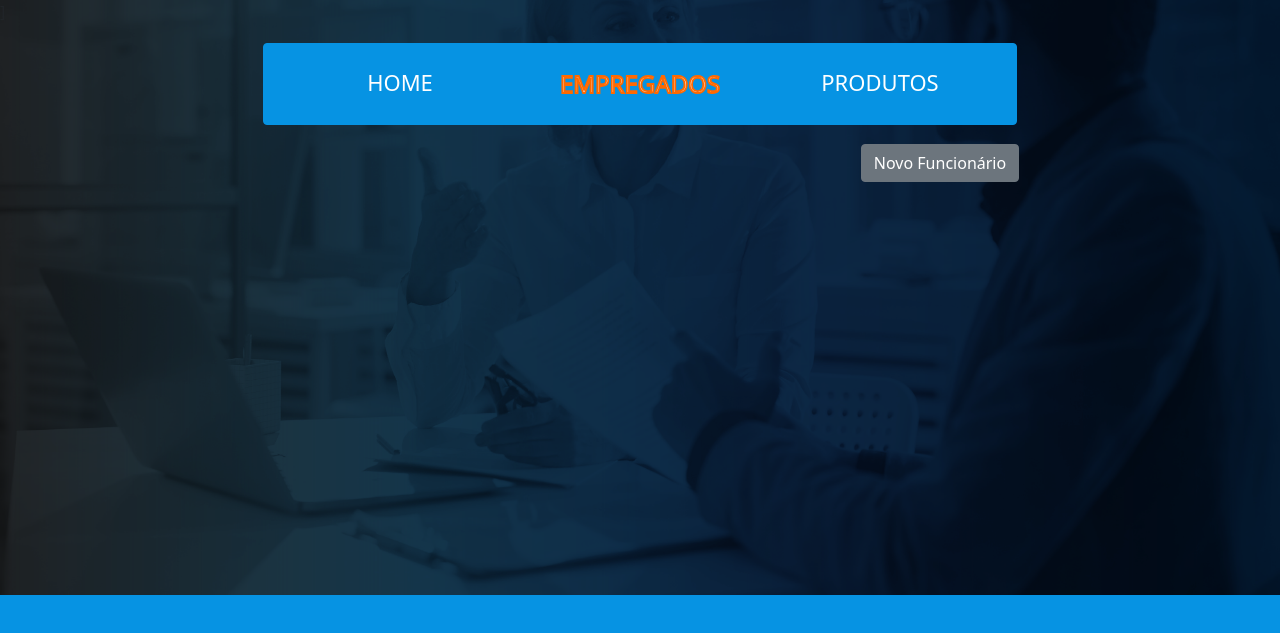
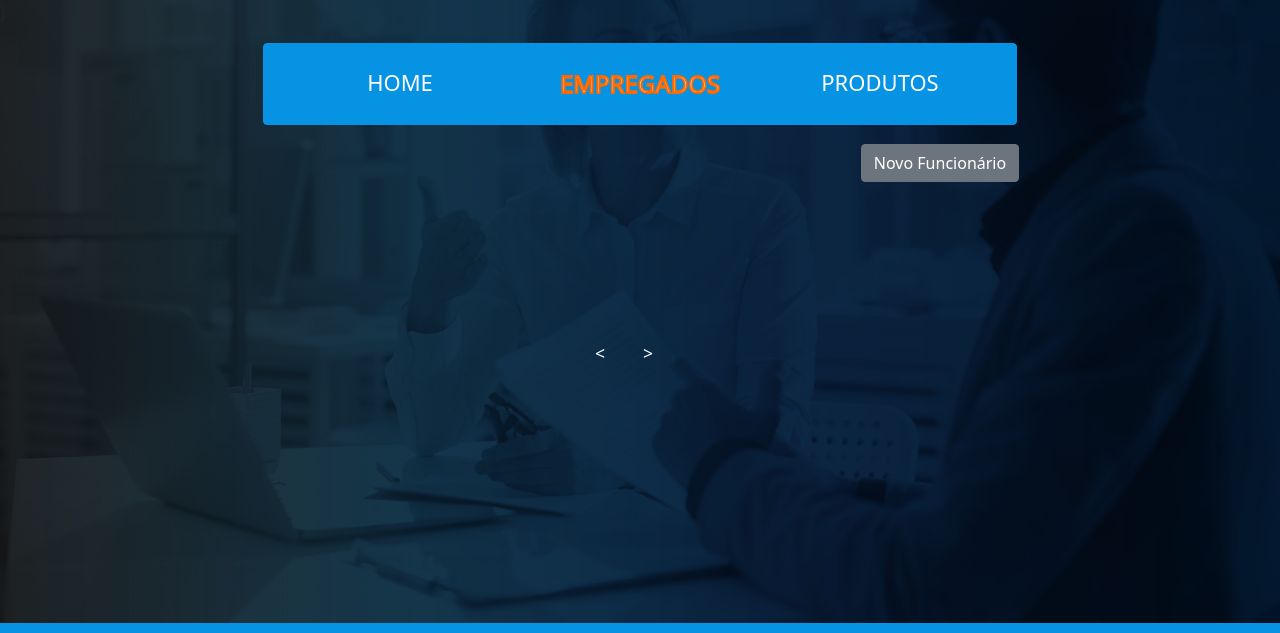
Before and after one commit to jamile-design/ProjetoTRI-3-FrontEnd, a Django app: page /funcionarios in a window 1280 px wide. Shown: the top 633 px of the page. Run offline with Django 4.2, Linux system fonts and the light colour scheme; some libraries are stand-ins or nearby versions.

Commit message:
Alinhando e adicionando html da paginacao.

```diff
--- a/templates/funcionarios.html
+++ b/templates/funcionarios.html
@@ -15,15 +15,27 @@
     </div>
 
     <!-- CONTEUDO EMPREGADOS 1 -->
-    <div class="guardaempregados">
+    <div class="guardaempregados" style="    margin-left: 12rem;">
         <div class="empregados" id="empregados" style=" width: 90%; margin: 6%;">
         </div>
 
-        <section id="principal" class="principal" style=" margin-right: 48%;">
+        <section id="principal" class="principal" style=" margin-right: 70%;">
             <div class="load is-animation" id="load"></div>
         </section>
 
     </div>
 
+    <section class="pagination-container">
+        <button class="pagination-button" id="prev-button" aria-label="Previous page" title="Previous page">
+            &lt;
+        </button>
+
+        <div id="pagination-numbers"></div>
+
+        <button class="pagination-button" id="next-button" aria-label="Next page" title="Next page">
+            &gt;
+        </button>
+    </section>
+
 	<script src="{% static 'js/funcionarios.js'%}"></script>
 {% endblock %}
```
